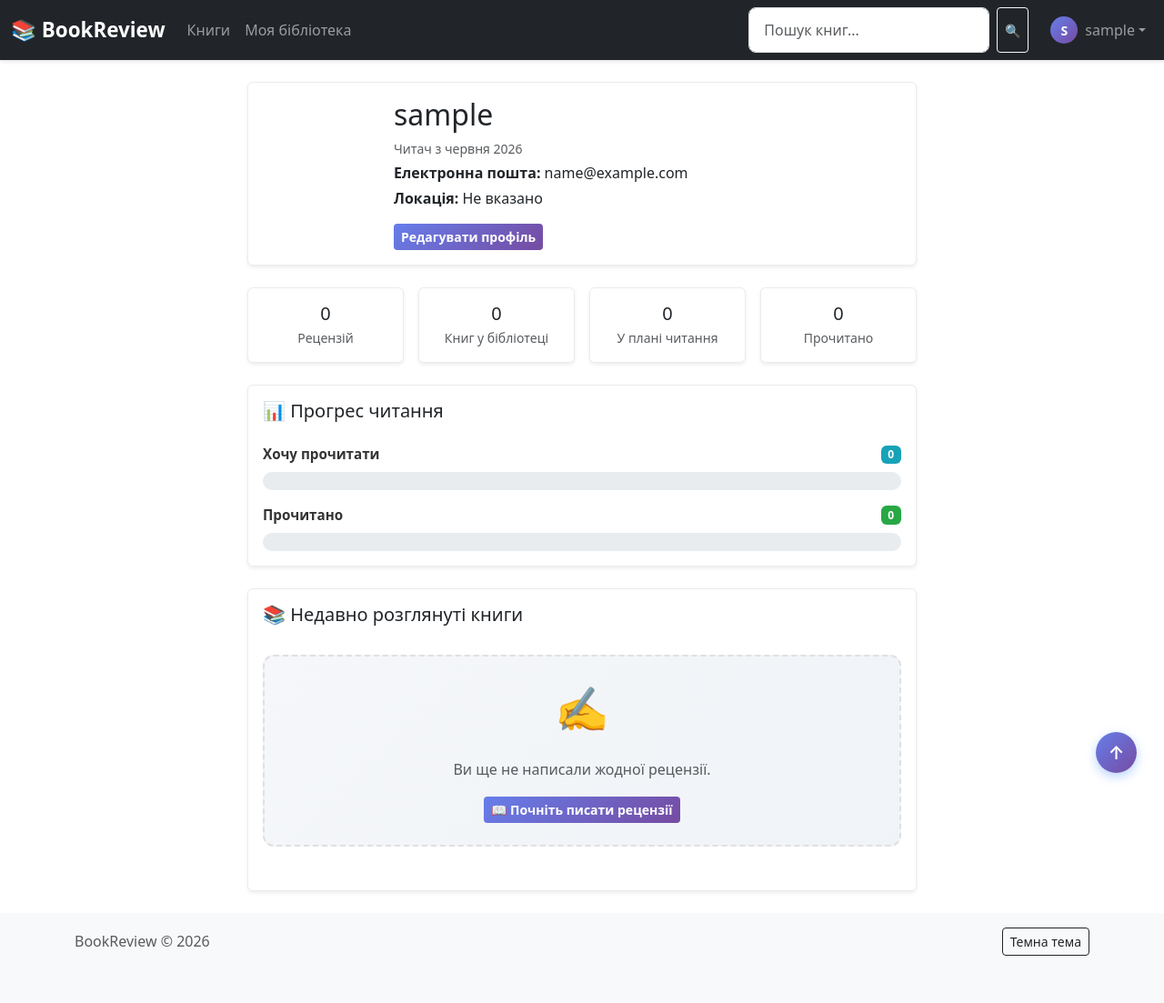
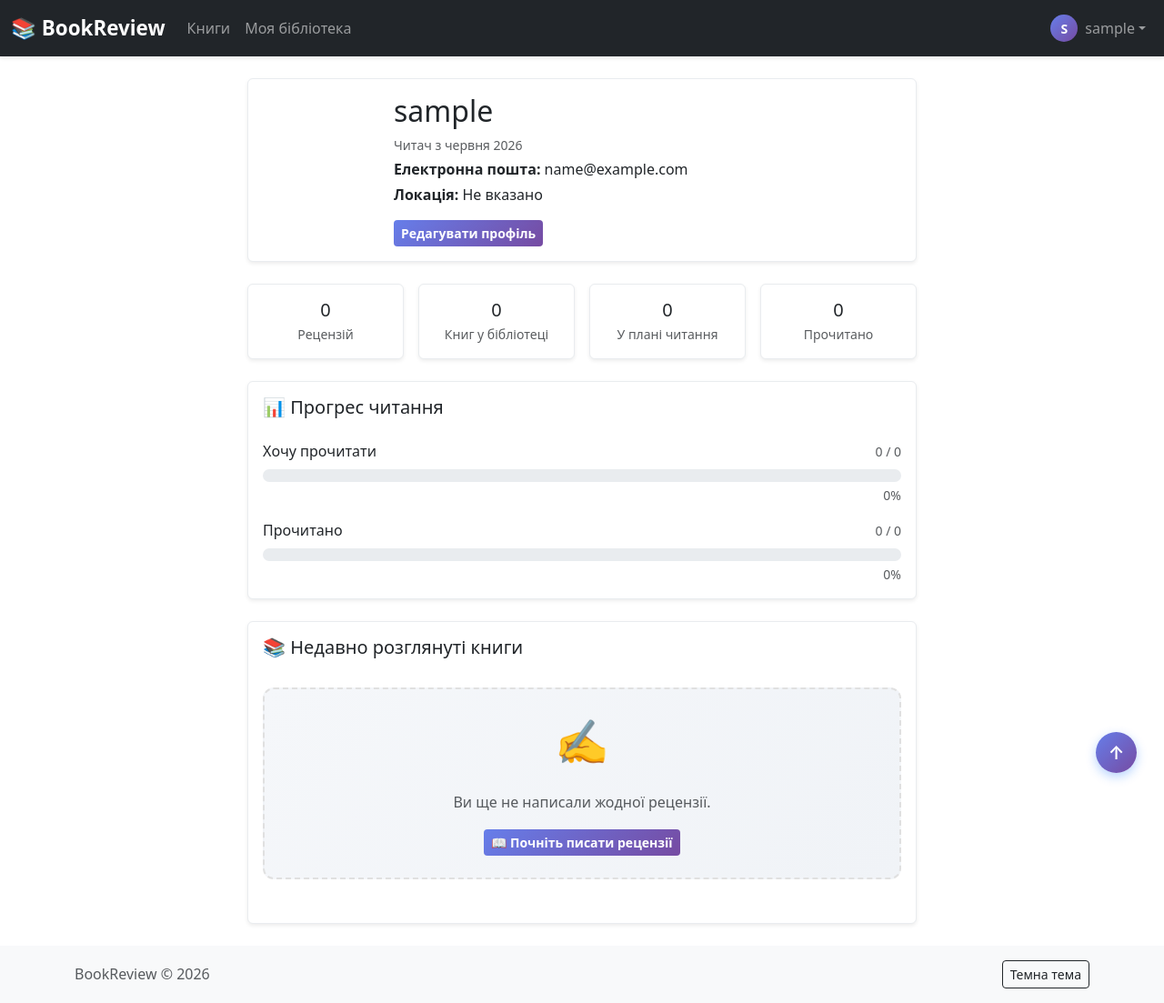
Before and after one commit to zhudim/Book_Reviews, a Django app: page /accounts/profile/ in a window 1280 px wide. Shown: the whole page at 91% size. Before the commit the page ends 1051 px from the top, so only its background shows below. Run offline with Django 5.2, Linux system fonts and the light colour scheme; the visitor is signed in with stand-in values (Sample User, id 1); data that the repository does not hold is empty.

Commit message:
Final commit

```diff
--- a/bookreview/settings.py
+++ b/bookreview/settings.py
@@ -101,6 +101,7 @@ if os.getenv('USE_SQLITE', 'True').lower() in ('true', '1', 'yes'):
 
 STATIC_URL = 'static/'
 STATICFILES_DIRS = [BASE_DIR / 'static']
+STATIC_ROOT = BASE_DIR / 'staticfiles'
 MEDIA_URL = '/media/'
 MEDIA_ROOT = BASE_DIR / 'media'
 
--- a/bookreview/urls.py
+++ b/bookreview/urls.py
@@ -21,6 +21,7 @@ from django.contrib.auth import views as auth_views
 from django.urls import include, path
 
 from users.forms import CustomAuthenticationForm
+from users.views import logout_view
 
 urlpatterns = [
     path('admin/', admin.site.urls),
@@ -28,7 +29,7 @@ urlpatterns = [
         template_name='registration/login.html',
         authentication_form=CustomAuthenticationForm,
     ), name='login'),
-    path('accounts/logout/', auth_views.LogoutView.as_view(), name='logout'),
+    path('accounts/logout/', logout_view, name='logout'),
     path('accounts/', include('users.urls')),
     path('reviews/', include('reviews.urls')),
     path('', include('books.urls')),
--- a/static/css/theme.css
+++ b/static/css/theme.css
@@ -653,6 +653,19 @@ body.theme-dark .progress {
   color: white;
 }
 
+.reading-meter {
+  background-color: #e9ecef;
+  border-radius: 999px;
+  height: 14px;
+  overflow: hidden;
+}
+
+.reading-meter-fill {
+  height: 100%;
+  border-radius: 999px;
+  transition: width 0.3s ease;
+}
+
 .bg-info {
   background-color: #17a2b8 !important;
 }
--- a/templates/base.html
+++ b/templates/base.html
@@ -27,12 +27,6 @@
               </li>
             {% endif %}
           </ul>
-
-          <!-- Search Bar -->
-          <form class="d-flex me-3 mb-2 mb-lg-0" method="get" action="{% url 'books:list' %}">
-            <input class="form-control form-control-sm me-2" type="search" name="q" placeholder="Пошук книг..." aria-label="Пошук">
-            <button class="btn btn-outline-light btn-sm" type="submit">🔍</button>
-          </form>
 
           <!-- Right Navigation -->
           <ul class="navbar-nav">
--- a/templates/users/profile.html
+++ b/templates/users/profile.html
@@ -68,29 +68,29 @@
       <div class="card-body">
         <h5 class="card-title mb-4">📊 Прогрес читання</h5>
 
-        <!-- Want to Read Progress -->
         <div class="mb-3">
           <div class="d-flex justify-content-between align-items-center mb-2">
-            <label class="form-label mb-0">Хочу прочитати</label>
-            <span class="badge bg-info">{{ want_count }}</span>
+            <span>Хочу прочитати</span>
+            <span class="text-muted small">{{ want_count }} / {{ reading_count }}</span>
           </div>
-          <div class="progress" role="progressbar" aria-valuenow="{{ want_count }}" aria-valuemin="0" aria-valuemax="{{ reading_count }}" style="height: 20px;">
-            <div class="progress-bar bg-info" style="width: {% if reading_count > 0 %}{{ want_count|multiply:100|divide:reading_count }}{% else %}0{% endif %}%;">
-              {% if reading_count > 0 and want_count > 0 %}{{ want_count|multiply:100|divide:reading_count|floatformat:0 }}%{% endif %}
-            </div>
+          <div class="reading-meter">
+            <div class="reading-meter-fill bg-info" style="width: {% if reading_count > 0 %}{{ want_count|multiply:100|divide:reading_count|floatformat:0 }}{% else %}0{% endif %}%;"></div>
+          </div>
+          <div class="text-end text-muted small mt-1">
+            {% if reading_count > 0 %}{{ want_count|multiply:100|divide:reading_count|floatformat:0 }}%{% else %}0%{% endif %}
           </div>
         </div>
 
-        <!-- Read Progress -->
-        <div class="mb-0">
+        <div>
           <div class="d-flex justify-content-between align-items-center mb-2">
-            <label class="form-label mb-0">Прочитано</label>
-            <span class="badge bg-success">{{ read_count }}</span>
+            <span>Прочитано</span>
+            <span class="text-muted small">{{ read_count }} / {{ reading_count }}</span>
           </div>
-          <div class="progress" role="progressbar" aria-valuenow="{{ read_count }}" aria-valuemin="0" aria-valuemax="{{ reading_count }}" style="height: 20px;">
-            <div class="progress-bar bg-success" style="width: {% if reading_count > 0 %}{{ read_count|multiply:100|divide:reading_count }}{% else %}0{% endif %}%;">
-              {% if reading_count > 0 and read_count > 0 %}{{ read_count|multiply:100|divide:reading_count|floatformat:0 }}%{% endif %}
-            </div>
+          <div class="reading-meter">
+            <div class="reading-meter-fill bg-success" style="width: {% if reading_count > 0 %}{{ read_count|multiply:100|divide:reading_count|floatformat:0 }}{% else %}0{% endif %}%;"></div>
+          </div>
+          <div class="text-end text-muted small mt-1">
+            {% if reading_count > 0 %}{{ read_count|multiply:100|divide:reading_count|floatformat:0 }}%{% else %}0%{% endif %}
           </div>
         </div>
       </div>
--- a/users/views.py
+++ b/users/views.py
@@ -1,4 +1,5 @@
 from django.contrib import messages
+from django.contrib.auth import logout as auth_logout
 from django.contrib.auth.decorators import login_required
 from django.contrib.auth.forms import UserCreationForm
 from django.shortcuts import redirect, render
@@ -54,3 +55,8 @@ def edit_profile(request):
     else:
         form = ProfileForm(instance=profile)
     return render(request, 'users/edit_profile.html', {'form': form})
+
+
+def logout_view(request):
+    auth_logout(request)
+    return render(request, 'registration/logged_out.html')
```
Also changed, not shown: static/images/default_book_cover.svg (added).
